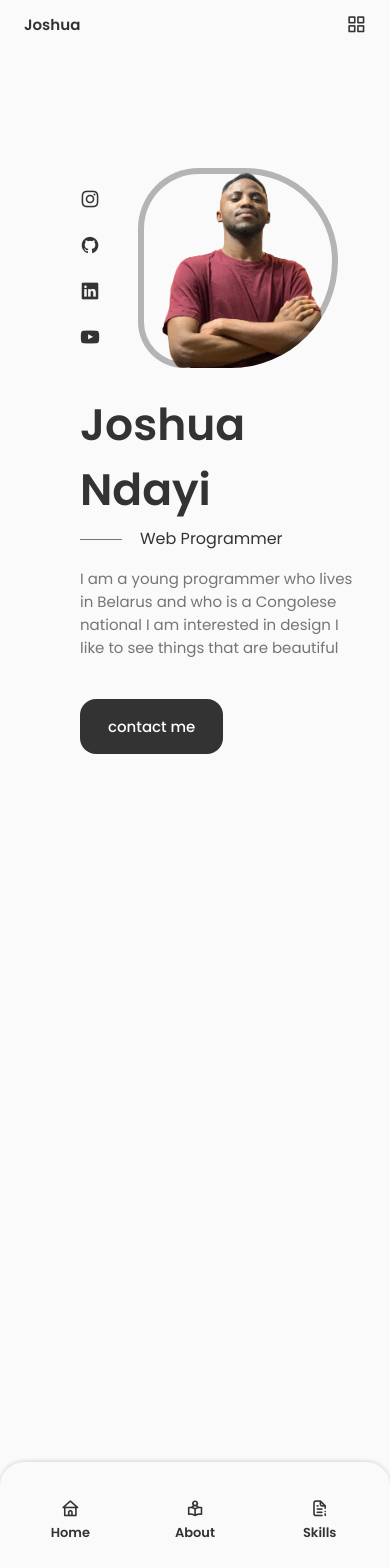
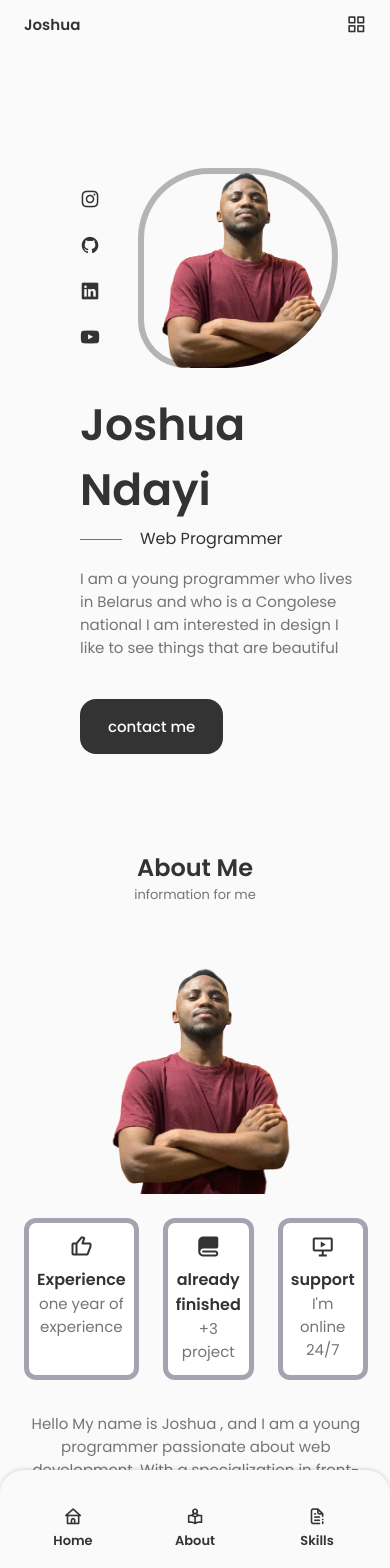
Before and after one commit to Looking120/portfolio, a React (Create React App) app: page / in a window 390 px wide. Shown: the top 1568 px of the page. Before the commit the page ends 866 px from the top, so only its background shows below. Built offline with nearby package versions, Linux system fonts and the light colour scheme.

Commit message:
changement de la page login et autre

```diff
--- a/package.json
+++ b/package.json
@@ -3,6 +3,9 @@
   "version": "0.1.0",
   "private": true,
   "dependencies": {
+    "@emotion/react": "^11.11.4",
+    "@emotion/styled": "^11.11.5",
+    "@mui/material": "^5.15.20",
     "@testing-library/jest-dom": "^5.17.0",
     "@testing-library/react": "^13.4.0",
     "@testing-library/user-event": "^13.5.0",
--- a/src/App.css
+++ b/src/App.css
@@ -72,7 +72,7 @@ img {
   --normal-font-size: 1rem;
   --small-font-size: 0.875rem;
   --smaller-font-size: 0.813rem;
-  --tiny-font-size: 0.625rem;
+  --tiny-font-size: 1rem;
 
   /*-------------- Font weight -----------*/
   --font-normal: 400;
@@ -134,7 +134,7 @@ img {
 
 /*------------------- Page Container Css -------------------*/
 .container {
-  max-width: 968px;
+  max-width: 1100px;
   margin-left: auto;
   margin-right: auto;
 }
--- a/src/App.js
+++ b/src/App.js
@@ -1,4 +1,5 @@
 import './App.css';
+import About from './components/about/About';
 import Header from './components/header/Header';
 import Home from './components/home/Home';
 function App() {
@@ -7,6 +8,7 @@ function App() {
     <Header />
     <div className="main">
         <Home />
+        <About />
     </div>
   </>
   );
--- /dev/null
+++ b/src/components/about/About.jsx
@@ -0,0 +1,35 @@
+import React from 'react';
+import "./about.css";
+import AboutImg from "../../assets/profile.png";
+import CV_PDF from "../../assets/Joshua_Cv.pdf";
+import UsInfo from './UsInfo';
+
+const About = () => {
+    return (
+        <section className="about section " id="about">
+            <h2 className="section__title">About Me</h2>
+            <span className="section__subtitle"> information for me</span>
+
+            <div className="about-container container grid">
+                <img src={AboutImg} alt="" className="about-img" />
+
+                <div className="about-us">
+                    <UsInfo />
+
+                    <p className="about-description">
+                        Hello My name is Joshua , and I am a young programmer passionate about web development.
+                        With a specialization in front-end programming,
+                        I create modern, intuitive and responsive user interfaces that deliver an exceptional user experience.
+                    </p>
+
+                    <a download="" href={CV_PDF} className="button button--flex">
+                        Download my cv
+                    </a>
+                </div>
+            </div>
+        </section>
+
+    );
+}
+
+export default About;
--- /dev/null
+++ b/src/components/about/UsInfo.jsx
@@ -0,0 +1,27 @@
+import React from 'react';
+
+const UsInfo = () => {
+    return (
+        <div className="about-info grid">
+            <div className="about-box ">
+            <i class='bx bx-like about-icon'></i>
+                <h3 className="about-title">Experience</h3>
+                <div className="about-subtitle"> one year of experience</div>
+            </div>
+
+            <div className="about-box">
+            <i class='bx bxs-blanket  about-icon'></i>
+                <h3 className="about-title">already finished</h3>
+                <div className="about-subtitle">+3 project</div>
+            </div>
+
+            <div className="about-box ">
+            <i class='bx bx-slideshow about-icon'></i>
+                <h3 className="about-title">support</h3>
+                <div className="about-subtitle">I'm online 24/7</div>
+            </div>
+        </div>
+    );
+}
+
+export default UsInfo;
--- /dev/null
+++ b/src/components/about/about.css
@@ -0,0 +1,84 @@
+/* Base styles for about section */
+.about-container {
+    display: grid;
+    grid-template-columns: repeat(2, 1fr);
+    align-items: center;
+    column-gap: 4rem;
+}
+
+.about-img {
+    width: 350px;
+    border-radius: 1.5rem;
+    justify-self: center;
+}
+
+.about-info {
+    display: grid;
+    grid-template-columns: repeat(3, 140px);
+    gap: 0.5rem;
+    margin-bottom: var(--mb-2);
+}
+
+.about-box {
+    background-color: var(--container-color);
+    border: 5px solid rgba(9, 6, 45, 0.367);
+    border-radius: 0.75rem;
+    text-align: center;
+    padding: 1rem 1.25rem;
+}
+
+.about-icon {
+    font-size: 1.5rem;
+    color: var(--title-color);
+    margin-bottom: var(--mb-0-5);
+}
+
+.about-title {
+    font-size: var(--tiny-font-size);
+}
+
+.about-description {
+    padding: 0 4rem 0 0;
+    margin-bottom: var(--mb-2);
+}
+
+/* large devices (992px and down) */
+@media screen and (max-width: 992px) {
+    .about-container {
+        grid-template-columns: 1fr;
+        row-gap: 2.5rem;
+    }
+    .about-img {
+        width: 220px;
+    }
+    .about-box {
+        padding: 0.75rem 0.5rem;
+    }
+    .about-us {
+        text-align: center;
+    }
+    .about-info {
+        justify-content: center;
+    }
+    .about-description {
+        padding: 0 5rem;
+        margin-bottom: 2rem;
+    }
+}
+
+/* Small devices (576px and down) */
+@media screen and (max-width: 576px) {
+    .about-info {
+        grid-template-columns: repeat(3, 1fr);
+    }
+    .about-description {
+        padding: 0;
+    }
+}
+
+/* Extra small devices (350px and down) */
+@media screen and (max-width: 350px) {
+    .about-info {
+        grid-template-columns: repeat(2, 1fr);
+    }
+}
--- a/src/components/home/home.css
+++ b/src/components/home/home.css
@@ -2,12 +2,19 @@
     row-gap: 5rem;
 }
 
+/* Base styles for home container */
 .home-contain {
     display: grid;
     grid-template-columns: 116px repeat(2, 1fr);
     padding-top: 5.5rem;
     column-gap: 2rem;
     align-items: center;
+}
+
+/* General grid styles with a gap */
+.grid {
+    display: grid;
+    gap: 1.5rem;
 }
 
 .social-section {
```
Also changed, not shown: 2 other files (tests, documents, lock files or other folders).
